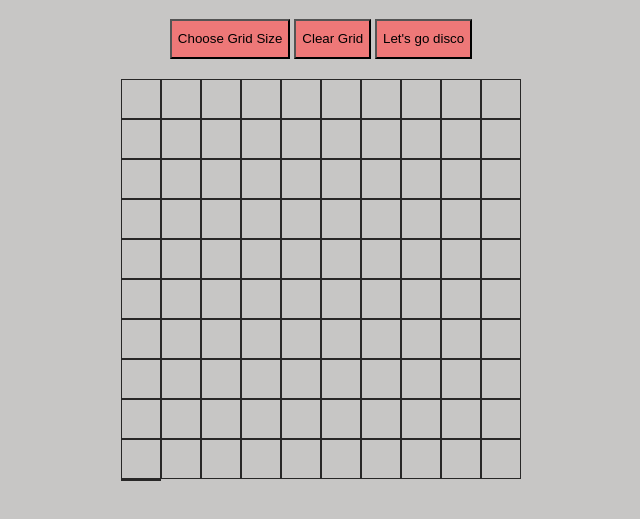
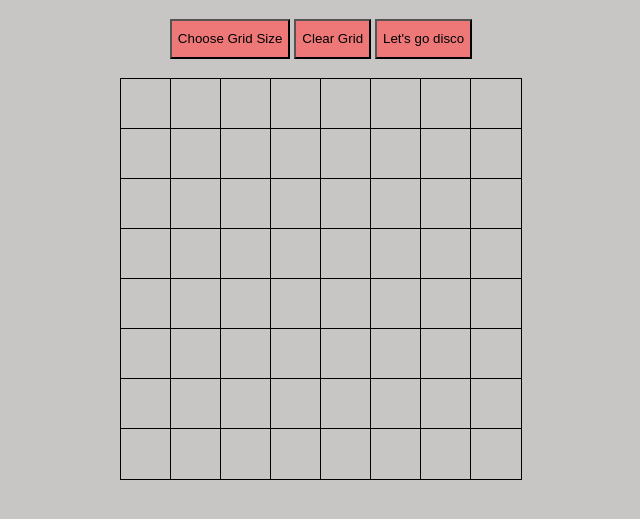
Before and after one commit to nadia643/etch-a-sketch-jquery, a website: page index.html in a window 1280 px wide. Shown: the part 61-580 px from the top of the page, without its empty margins (319-959 px from the left). Drawn offline with nearby package versions, Linux system fonts and the light colour scheme.

Commit message:
jquery grid works

```diff
--- a/index.html
+++ b/index.html
@@ -10,6 +10,31 @@
     <title>Etch-a-sketch</title>
     <script src="https://ajax.googleapis.com/ajax/libs/jquery/3.4.1/jquery.min.js"></script>
     <script>
+
+
+    //jquery grid drawing
+    const rows = 8;
+    const columns = 8;
+    const $row = $("<div />", {
+        class: 'row'
+    });
+    const $square = $("<div />", {
+        class: 'square'
+    });
+
+    $(document).ready(function () {
+        //add columns to the the temp row object
+        for (var i = 0; i < columns; i++) {
+            $row.append($square.clone());
+        }
+        //clone the temp row object with the columns to the wrapper
+        for (var i = 0; i < rows; i++) {
+            $("#wrapper").append($row.clone());
+        }
+    });
+
+
+        //makes squares go pink
         $(function() {
             $('.square').hover(function() {
                 $(this).css('background-color', 'RGB(238, 120, 120');
@@ -18,7 +43,7 @@
 
             }
         })
-
+        //disco function
         $(function() {
             $('#disco').click(function() {
                 $(".square").each(function(index) {
@@ -31,11 +56,6 @@
     });
 
 
-
-
-
-
-
         function chooseGridSize() {
             const size = prompt("Please enter a number");
             if (size < 10 || size > 100) {
@@ -45,6 +65,7 @@
                 alert("Good number choosing")
             }
         }
+
     </script>
 </head>
 <body>
@@ -65,7 +86,12 @@
         class="button"
         id="disco">Let's go disco</button>
     </div>
+
+    <div id="wrapper">
+
+    </div>
     <div class="square-container">
+        <!-- <div class="square"></div>
         <div class="square"></div>
         <div class="square"></div>
         <div class="square"></div>
@@ -166,8 +192,7 @@
         <div class="square"></div>
         <div class="square"></div>
         <div class="square"></div>
-        <div class="square"></div>
-
+          -->
     </div>
 
 </body>
--- a/sass/main.scss
+++ b/sass/main.scss
@@ -36,6 +36,31 @@ h1 {
     grid-template-rows: 40px 40px 40px 40px 40px 40px 40px 40px 40px 40px;
   }
 
-  .square {
-    border: 0.5px solid rgba(0, 0, 0, 0.8);
-  }
+//   .square {
+//     border: 0.5px solid rgba(0, 0, 0, 0.8);
+//   }
+
+
+//jquery css
+  #wrapper {
+    max-width: 400px;
+    margin: auto;
+    padding: 20px;
+    display: grid;
+}
+
+.row {
+    width: auto;
+}
+
+.square {
+    width: 50px;
+    height: 50px;
+
+    margin: 0px;
+
+    outline: 1px solid;
+    display: inline-block;
+    float: left;
+    background: $background-grey;
+}
```
Also changed, not shown: css/style.css.
